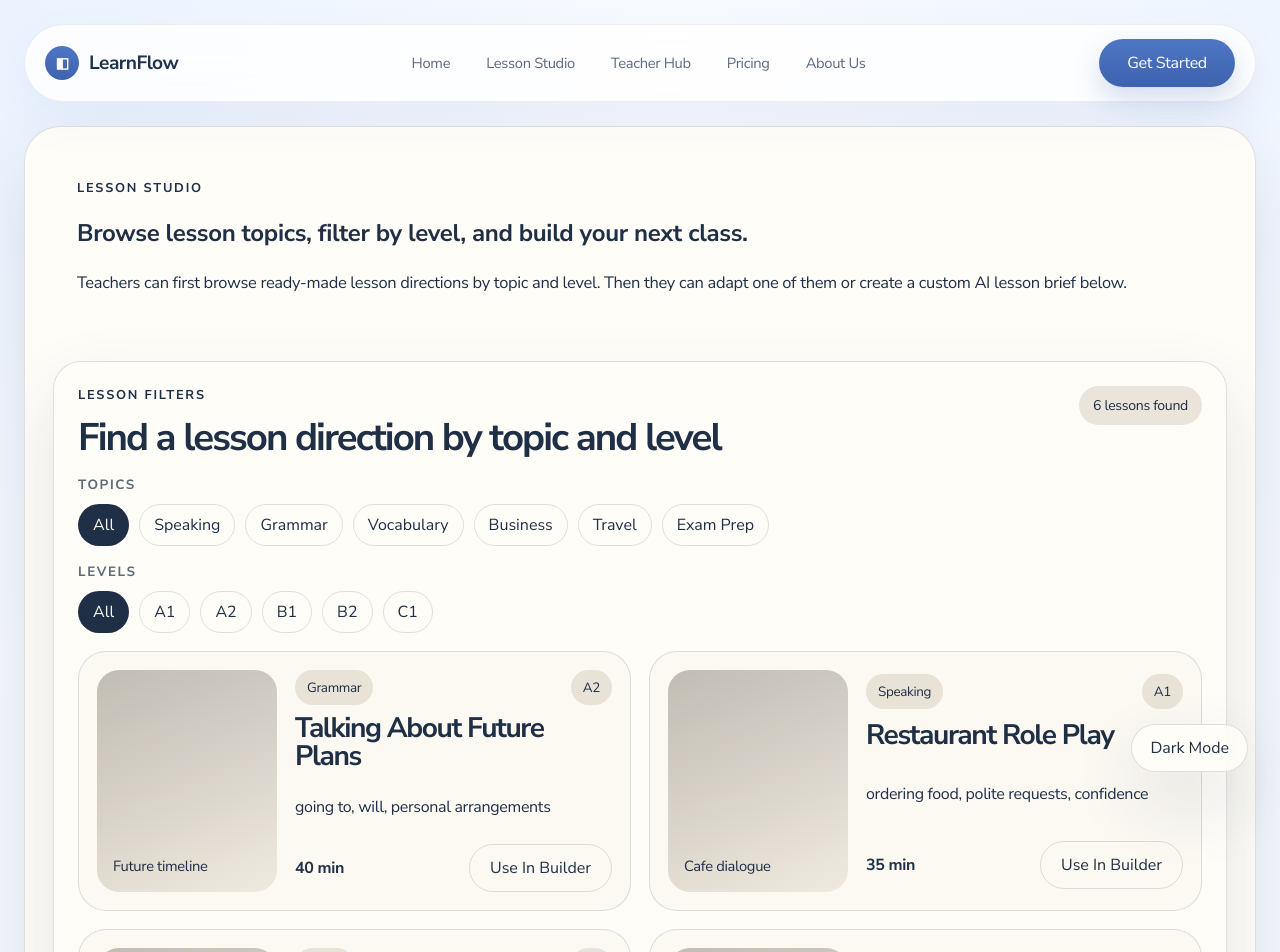
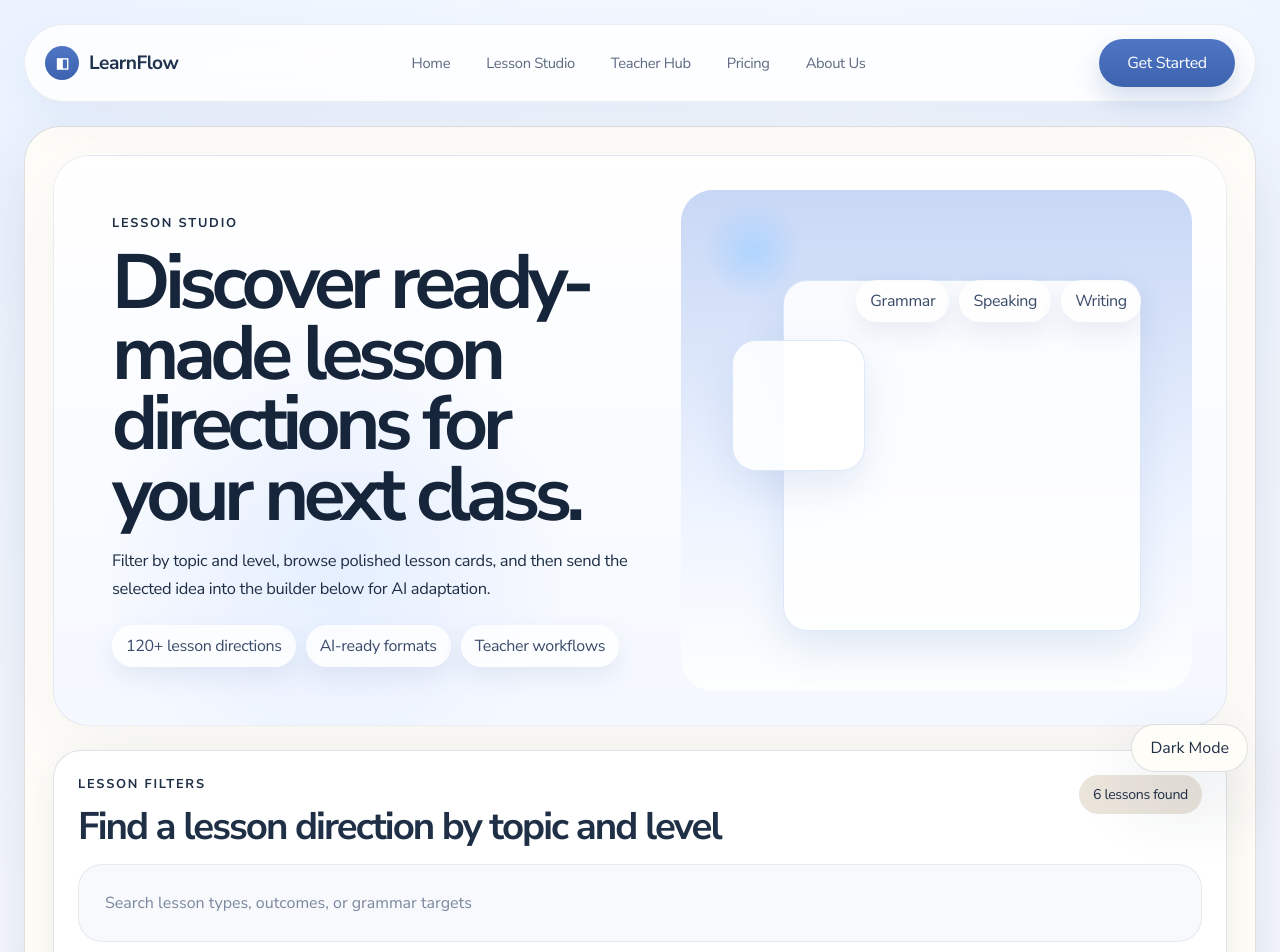
Before and after one commit to lana486/2, a Next.js app: page /lesson-studio in a window 1280 px wide. Shown: the top 952 px of the page. Built offline with nearby package versions, Linux system fonts and the light colour scheme.

Commit message:
Redesign lesson studio page layout

```diff
--- a/app/globals.css
+++ b/app/globals.css
@@ -895,8 +895,104 @@ textarea {
   padding: 24px;
   border-radius: 28px;
   border: 1px solid var(--border);
-  background: var(--surface);
-  box-shadow: var(--shadow);
+  background: #fff;
+  box-shadow: 0 18px 40px rgba(31, 47, 70, 0.08);
+}
+
+.studio-hero-panel {
+  display: grid;
+  grid-template-columns: 1.05fr 0.95fr;
+  gap: 28px;
+  padding: 34px;
+  border-radius: 36px;
+  border: 1px solid rgba(31, 47, 70, 0.08);
+  background:
+    radial-gradient(circle at 24% 70%, rgba(132, 177, 255, 0.16), transparent 24%),
+    linear-gradient(180deg, #ffffff 0%, #f4f8ff 100%);
+  box-shadow: 0 24px 80px rgba(96, 128, 180, 0.08);
+}
+
+.studio-intro h1 {
+  margin: 0;
+  font-family: var(--font-display), sans-serif;
+  font-size: clamp(3rem, 6vw, 5.2rem);
+  line-height: 0.92;
+  letter-spacing: -0.07em;
+  color: #17253b;
+}
+
+.studio-hero-stats {
+  display: flex;
+  flex-wrap: wrap;
+  gap: 10px;
+  margin-top: 22px;
+}
+
+.studio-hero-stats span,
+.studio-hero-chip-row span {
+  padding: 10px 14px;
+  border-radius: 999px;
+  background: rgba(255, 255, 255, 0.82);
+  color: #3a4b69;
+  box-shadow: 0 10px 24px rgba(69, 95, 144, 0.1);
+}
+
+.studio-hero-visual {
+  position: relative;
+  min-height: 360px;
+  border-radius: 32px;
+  overflow: hidden;
+  background:
+    radial-gradient(circle at 14% 12%, rgba(171, 211, 255, 0.9), transparent 8%),
+    linear-gradient(180deg, #c8d7f5 0%, #eef4ff 64%, #fdfefe 100%);
+}
+
+.studio-hero-window {
+  position: absolute;
+  border-radius: 24px;
+  background: rgba(255, 255, 255, 0.86);
+  border: 1px solid rgba(157, 187, 236, 0.34);
+  box-shadow: 0 18px 40px rgba(88, 124, 188, 0.14);
+}
+
+.studio-hero-window-main {
+  inset: 18% 10% 12% 20%;
+}
+
+.studio-hero-window-side {
+  left: 10%;
+  top: 30%;
+  width: 26%;
+  height: 26%;
+}
+
+.studio-hero-chip-row {
+  position: absolute;
+  right: 10%;
+  top: 18%;
+  display: flex;
+  gap: 10px;
+}
+
+.studio-toolbar {
+  display: grid;
+  gap: 12px;
+}
+
+.studio-search-lite {
+  display: grid;
+  padding: 12px;
+  border-radius: 24px;
+  background: #f7f9fd;
+  border: 1px solid rgba(31, 47, 70, 0.08);
+}
+
+.studio-search-lite input {
+  min-height: 52px;
+  border: 0;
+  background: transparent;
+  color: #7a869d;
+  padding: 0 14px;
 }
 
 .studio-filter-groups {
@@ -933,8 +1029,8 @@ textarea {
 }
 
 .studio-chip.active {
-  background: var(--surface-strong);
-  color: var(--text-inverse);
+  background: linear-gradient(180deg, #4f76c4, #3d63af);
+  color: #fff;
 }
 
 .studio-lesson-grid {
@@ -945,30 +1041,60 @@ textarea {
 
 .studio-lesson-card {
   display: grid;
-  grid-template-columns: 180px 1fr;
-  gap: 18px;
-  padding: 18px;
+  gap: 0;
   border-radius: 28px;
-  border: 1px solid var(--border);
-  background: color-mix(in srgb, var(--surface) 88%, var(--surface-muted) 12%);
+  overflow: hidden;
+  border: 1px solid rgba(31, 47, 70, 0.08);
+  background: #fff;
+  box-shadow: 0 18px 40px rgba(31, 47, 70, 0.08);
 }
 
 .studio-lesson-art {
-  min-height: 180px;
-  border-radius: 22px;
-  background:
-    linear-gradient(180deg, rgba(31, 47, 70, 0.12), rgba(31, 47, 70, 0.02)),
-    linear-gradient(135deg, #d8d0c3 0%, #f4eee3 100%);
-  display: grid;
-  place-items: end start;
-  padding: 16px;
-  color: #1f2f46;
-  font-size: 0.92rem;
+  position: relative;
+  min-height: 210px;
+  display: grid;
+  align-content: end;
+  padding: 20px;
+  color: #fff;
+}
+
+.studio-card-blue {
+  background: #5c84c8;
+}
+
+.studio-card-green {
+  background: #4ea79a;
+}
+
+.studio-card-purple {
+  background: #7558c6;
+}
+
+.studio-card-sand {
+  background: #c97a33;
+}
+
+.studio-lesson-art-badge {
+  position: absolute;
+  top: 18px;
+  left: 18px;
+  padding: 8px 12px;
+  border-radius: 999px;
+  background: rgba(255, 255, 255, 0.92);
+  color: #394a68;
+  font-size: 0.82rem;
+}
+
+.studio-lesson-art strong {
+  font-family: var(--font-display), sans-serif;
+  font-size: clamp(1.4rem, 2vw, 2rem);
+  letter-spacing: -0.05em;
 }
 
 .studio-lesson-meta {
   display: grid;
   gap: 10px;
+  padding: 18px 20px 22px;
 }
 
 .studio-lesson-meta h3 {
@@ -991,7 +1117,7 @@ textarea {
 .studio-lesson-topline span {
   padding: 8px 12px;
   border-radius: 999px;
-  background: color-mix(in srgb, var(--surface-muted) 80%, transparent);
+  background: #eef3fb;
   font-size: 0.84rem;
 }
 
@@ -2371,6 +2497,10 @@ textarea {
 }
 
 @media (max-width: 1080px) {
+  .studio-hero-panel {
+    grid-template-columns: 1fr;
+  }
+
   .learnflow-page-hero,
   .learnflow-auth-shell,
   .learnflow-info-grid {
@@ -2479,6 +2609,14 @@ textarea {
 }
 
 @media (max-width: 720px) {
+  .studio-hero-panel {
+    padding: 22px;
+  }
+
+  .studio-intro h1 {
+    font-size: clamp(2.5rem, 12vw, 4rem);
+  }
+
   .learnflow-page-hero,
   .learnflow-auth-shell,
   .learnflow-info-grid,
--- a/components/lesson-studio-form.tsx
+++ b/components/lesson-studio-form.tsx
@@ -16,6 +16,7 @@ type LessonCard = {
   duration: string;
   focus: string;
   imageLabel: string;
+  colorClass: string;
 };
 
 const lessonFrames = [
@@ -43,6 +44,7 @@ const lessonCards: LessonCard[] = [
     duration: "40 min",
     focus: "going to, will, personal arrangements",
     imageLabel: "Future timeline",
+    colorClass: "studio-card-blue",
   },
   {
     title: "Restaurant Role Play",
@@ -51,6 +53,7 @@ const lessonCards: LessonCard[] = [
     duration: "35 min",
     focus: "ordering food, polite requests, confidence",
     imageLabel: "Cafe dialogue",
+    colorClass: "studio-card-green",
   },
   {
     title: "Travel Problems And Solutions",
@@ -59,6 +62,7 @@ const lessonCards: LessonCard[] = [
     duration: "45 min",
     focus: "airport issues, problem solving, useful phrases",
     imageLabel: "Airport board",
+    colorClass: "studio-card-sand",
   },
   {
     title: "Professional Emails",
@@ -67,6 +71,7 @@ const lessonCards: LessonCard[] = [
     duration: "50 min",
     focus: "email tone, writing structure, formal vocabulary",
     imageLabel: "Inbox layout",
+    colorClass: "studio-card-purple",
   },
   {
     title: "IELTS Speaking Part 2 Builder",
@@ -75,6 +80,7 @@ const lessonCards: LessonCard[] = [
     duration: "55 min",
     focus: "fluency, coherence, timing, topic expansion",
     imageLabel: "Cue card",
+    colorClass: "studio-card-blue",
   },
   {
     title: "Daily Routines Vocabulary",
@@ -83,6 +89,7 @@ const lessonCards: LessonCard[] = [
     duration: "30 min",
     focus: "verbs, time phrases, repetition practice",
     imageLabel: "Routine cards",
+    colorClass: "studio-card-green",
   },
 ];
 
@@ -136,14 +143,30 @@ export function LessonStudioForm() {
 
   return (
     <section className="studio-shell">
-      <div className="studio-intro">
-        <p className="eyebrow">Lesson Studio</p>
-        <h1>Browse lesson topics, filter by level, and build your next class.</h1>
-        <p className="lead">
-          Teachers can first browse ready-made lesson directions by topic and level. Then they can adapt one of them or
-          create a custom AI lesson brief below.
-        </p>
-      </div>
+      <section className="studio-hero-panel">
+        <div className="studio-intro">
+          <p className="eyebrow">Lesson Studio</p>
+          <h1>Discover ready-made lesson directions for your next class.</h1>
+          <p className="lead">
+            Filter by topic and level, browse polished lesson cards, and then send the selected idea into the builder
+            below for AI adaptation.
+          </p>
+          <div className="studio-hero-stats">
+            <span>120+ lesson directions</span>
+            <span>AI-ready formats</span>
+            <span>Teacher workflows</span>
+          </div>
+        </div>
+        <div className="studio-hero-visual">
+          <div className="studio-hero-window studio-hero-window-main" />
+          <div className="studio-hero-window studio-hero-window-side" />
+          <div className="studio-hero-chip-row">
+            <span>Grammar</span>
+            <span>Speaking</span>
+            <span>Writing</span>
+          </div>
+        </div>
+      </section>
 
       <section className="studio-browser">
         <div className="section-header-row">
@@ -152,6 +175,12 @@ export function LessonStudioForm() {
             <h2>Find a lesson direction by topic and level</h2>
           </div>
           <span className="section-badge">{filteredLessons.length} lessons found</span>
+        </div>
+
+        <div className="studio-toolbar">
+          <div className="studio-search-lite">
+            <input type="text" value="Search lesson types, outcomes, or grammar targets" readOnly />
+          </div>
         </div>
 
         <div className="studio-filter-groups">
@@ -191,17 +220,20 @@ export function LessonStudioForm() {
         <div className="studio-lesson-grid">
           {filteredLessons.map((lesson) => (
             <article key={`${lesson.title}-${lesson.level}`} className="studio-lesson-card">
-              <div className="studio-lesson-art">{lesson.imageLabel}</div>
+              <div className={`studio-lesson-art ${lesson.colorClass}`}>
+                <span className="studio-lesson-art-badge">{lesson.topic}</span>
+                <strong>{lesson.imageLabel}</strong>
+              </div>
               <div className="studio-lesson-meta">
                 <div className="studio-lesson-topline">
-                  <span>{lesson.topic}</span>
                   <span>{lesson.level}</span>
+                  <span>{lesson.duration}</span>
                 </div>
                 <h3>{lesson.title}</h3>
                 <p>{lesson.focus}</p>
                 <div className="studio-lesson-footer">
-                  <strong>{lesson.duration}</strong>
-                  <button type="button" className="button button-secondary" onClick={() => useLessonCard(lesson)}>
+                  <strong>Ready to adapt</strong>
+                  <button type="button" className="button learnflow-secondary" onClick={() => useLessonCard(lesson)}>
                     Use In Builder
                   </button>
                 </div>
```
